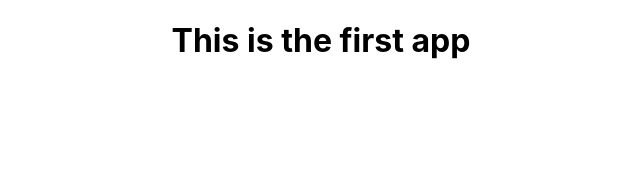
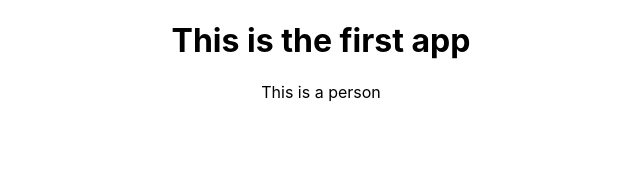
Before and after one commit to nguyenvantuyen6789/React-Tutorial-Tedu, a React (Create React App) app: page / in a window 1280 px wide. Shown: the top 172 px of the page, without its empty margins (319-959 px from the left). Built offline with nearby package versions, Linux system fonts and the light colour scheme.

Commit message:
Xong! Tạo và Import 1 Component con

```diff
--- a/src/App.js
+++ b/src/App.js
@@ -1,11 +1,13 @@
 import logo from './logo.svg';
 import './App.css';
 import React from 'react';
+import Person from './components/Person';
 
 function App() {
   return (
     <div className="App">
       <h1>This is the first app</h1>
+      <Person></Person>
     </div>
 
     // Cách 2
--- /dev/null
+++ b/src/components/Person.js
@@ -0,0 +1,7 @@
+import React from "react";
+
+const Person = () => {
+    return <p>This is a person</p>
+}
+
+export default Person;
```
